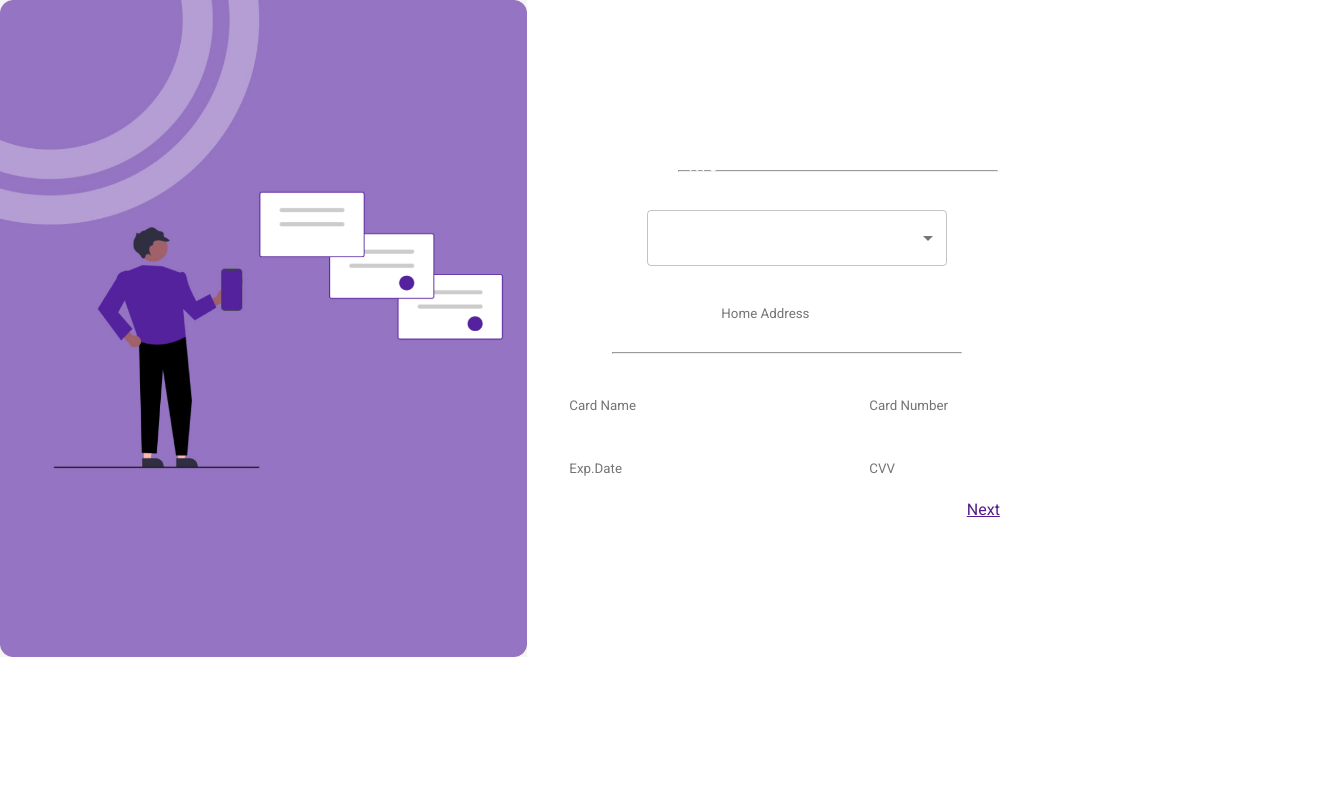
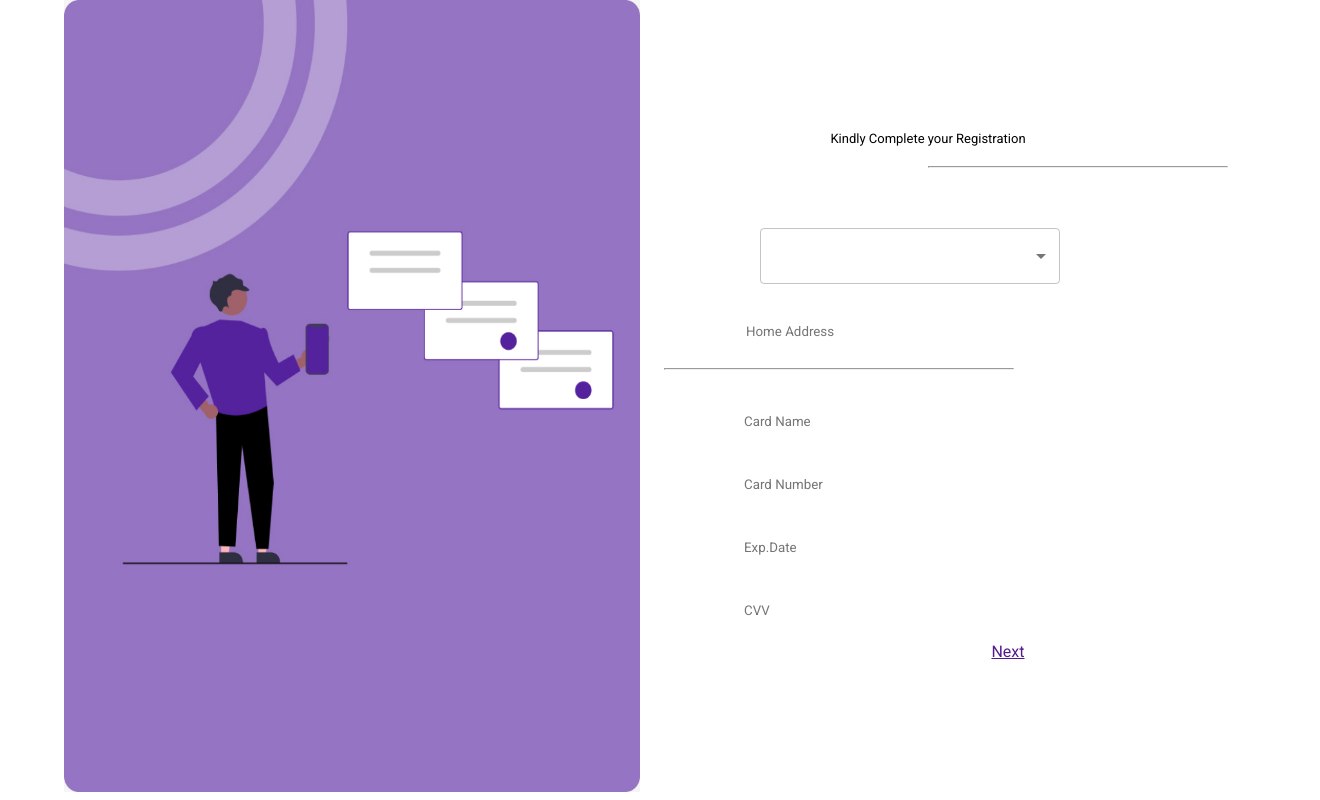
Before and after one commit to Longlasting1805/new-wallet, a React (Create React App) app: page /completeregistration in a window 1280 px wide. Shown: the whole page, 1320 px wide, since content can reach past the window. Built offline with nearby package versions, Linux system fonts and the light colour scheme.

Commit message:
registration

```diff
--- a/src/App.css
+++ b/src/App.css
@@ -60,6 +60,14 @@
   color: #000;
   font-size: 30px;
   font-weight: 500;
+
+}
+
+.otp-label{
+  font-family: 'Roboto', sans-serif;
+  color: #000;
+  font-size: 15px;
+  font-weight: 200;
 
 }
 
@@ -192,6 +200,21 @@ button{
   /* margin-right: 30rem; */
 }
 
+.otpcontinue-button{
+  width: 39%;
+  border-radius: 13.618px;
+  border: 1.702px solid #56229E;
+  background: #55229E;
+  margin-top: 15px;
+  color: #FFF;
+  text-align: center;
+  /* font-family: Roboto; */
+  font-size: 15px;
+  font-style: normal;
+  font-weight: 700;
+  line-height: normal;
+}
+
 .otp{
   display: flex;
   justify-content: space-between;
@@ -217,12 +240,23 @@ button{
 
 }
 
-.otp-continue{
+.otpcontinue-link{
   margin-left: 60%;
+  margin-bottom: 10%;
+  color: #55229E;
+  text-decoration: underline;
+  font-weight: 50;
+  cursor: pointer;
 }
 .root-div{
   display: flex;
-  justify-content: space-between;
+  flex-direction: row;
+  /* justify-content: space-around; */
+  /* align-items: center; */
+  width: 90vw;
+  /* height: 90vh; */
+  /* margin: auto; */
+  /* overflow-y: hidden; */
 }
 
 .forgot-container{
@@ -267,8 +301,11 @@ button{
 }
 
 .kindly{
-  margin-left: -50px;
-  display: auto;
+  font-weight: 100;
+  font-size: 13px;
+  font-family: 'Roboto', sans-serif;
+  color: #000;
+  margin-bottom: 20px;
 
 }
 
@@ -342,8 +379,13 @@ input{
 }
 
 .line{
-  margin-bottom: -1rem;
-  margin-left: -80px;
+  margin-bottom: 3%;
+  margin-right: -300px;
+
+}
+
+.line-div{
+   margin-bottom: 1%;
 }
 
 .lining{
@@ -498,8 +540,12 @@ text-decoration: none;
 
 .registration-img{
   width: 100%;
-  height: 98%;
-  display: flex;
+  height: 100%;
+}
+
+.registration-div{
+  height: 99vh;
+  width: 100%;
 }
 
 
--- a/src/Completeregistration.jsx
+++ b/src/Completeregistration.jsx
@@ -42,7 +42,11 @@ export const Completeregistration = (props) => {
         <div className="select-identification">
         <div className="kindly">
             <p>Kindly Complete your Registration</p>
-            <hr className="line"></hr>
+
+        </div>
+
+        <div className="line-div">
+        <hr className="line"></hr>
         </div>
 
             <p className="kyc">KYC</p>
--- a/src/Forgotpassword.jsx
+++ b/src/Forgotpassword.jsx
@@ -55,7 +55,7 @@ return(
                     aria-labelledby="modal-modal-title"
                     aria-describedby="modal-modal-description"
                     >
-                    <Box sx={style}>
+                    <Box onClick={() => navigate("/otp")} sx={style}>
                         Check your mail for your OTP number
                     </Box>
                 </Modal>
--- a/src/Otp.jsx
+++ b/src/Otp.jsx
@@ -46,14 +46,14 @@ export const Otp = (props, text) => {
               <img className="otp-img" src={imgUrl}alt="Italian Trulli"/>
             </div>
            <div>
-            <p style={{ marginLeft: '2rem', marginBottom: '-1rem'}}> Enter your OTP number</p>
+            <p className="otp-label" > Enter your OTP number</p>
                 {/* <label htmlFor="otp" style={{ marginLeft: '5rem', marginBottom: '5rem'}}> otp</label> */}
                  <div className="otp">
                     <MuiOtpInput TextFieldsProps={{ size: 'small', placeholder: '-', type: 'password' }}  value={otp} onChange={handleChange} style={{ width: '300px'}}/>
                 </div>
 
                 <div style={{width: '48rem', }}>
-                  <button style={{width: '15rem', marginTop: '1rem', color: '#7439bd'}} onClick={handleOpen}> Continue</button>
+                  <button className="otpcontinue-button" onClick={handleOpen}> Continue</button>
                   <Modal
                 open={open}
                 onClose={handleClose}
@@ -63,7 +63,7 @@ export const Otp = (props, text) => {
                 >
                 <Box sx={style}>
                     Your Account has been Successfully Verified
-                    <button className="otp-continue" onClick={() => navigate('/Completeregistration')}> continue</button>
+                    <p className="otpcontinue-link" onClick={() => navigate('/Completeregistration')}> continue</p>
                 </Box>
              </Modal>
                 </div>
--- a/src/Register.jsx
+++ b/src/Register.jsx
@@ -67,7 +67,7 @@ export const Register = (props) => {
                 aria-labelledby="modal-modal-title"
                 aria-describedby="modal-modal-description"
                 >
-                <Box sx={style}>
+                <Box  onClick={() => navigate("/otp")} sx={style}>
                     Kindly Check your mail to see your OTP number
                             for Account verification
                 </Box>
```
